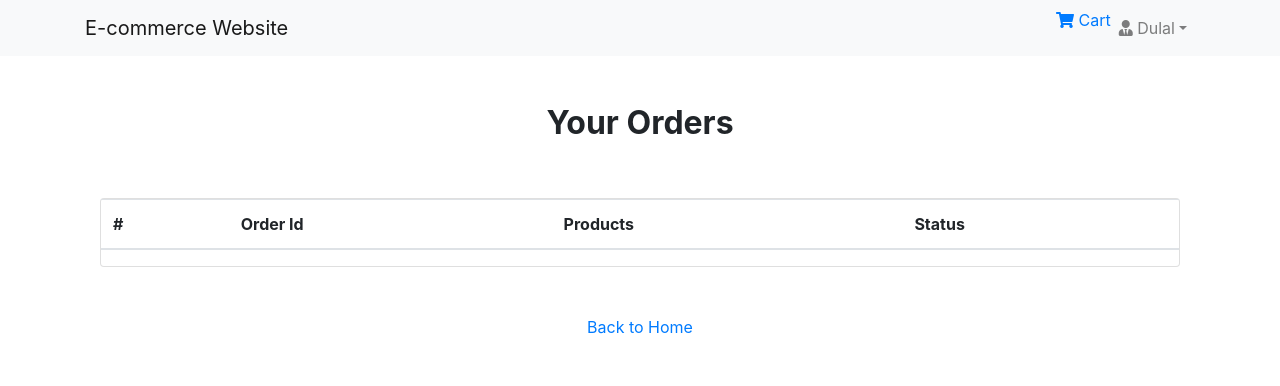
After one commit to bellicose77/Shopnirr_Ecommerce, a Django app: a page that uses Ecommerce/templates/navbar.html in a window 1280 px wide. The commit adds this page. Shown: the top 386 px of the page. Run offline with Django 3.2, Linux system fonts and the light colour scheme; a user stored in the database is signed in; data comes from the database, SQL or seed files in the repository; lists and menus that the app fills with data are empty; some libraries are stand-ins or nearby versions.

Commit message:
order page

```diff
--- a/Ecommerce/App_Payment/urls.py
+++ b/Ecommerce/App_Payment/urls.py
@@ -8,5 +8,5 @@ urlpatterns = [
     path('pay/', views.payment, name="payment"),
     path('status/', views.complete, name="complete"),
     path('purchase/<val_id>/<tran_id>/', views.purchase, name="purchase"),
-    #path('orders/', views.order_view, name="orders"),
+    path('orders/', views.order_view, name="orders"),
 ]
--- a/Ecommerce/App_Payment/views.py
+++ b/Ecommerce/App_Payment/views.py
@@ -104,3 +104,14 @@ def purchase(request, val_id, tran_id):
         item.purchased = True
         item.save()
     return HttpResponseRedirect(reverse("App_Shop:home"))
+
+
+@login_required
+def order_view(request):
+    try:
+        orders = Order.objects.filter(user=request.user, ordered=True)
+        context = {"orders": orders}
+    except:
+        messages.warning(request, "You do no have an active order")
+        return redired("App_Shop:home")
+    return render(request, "App_Payment/order.html", context)
--- /dev/null
+++ b/Ecommerce/templates/App_Payment/order.html
@@ -0,0 +1,39 @@
+{% extends 'base.html' %}
+{% block body_block %}
+<div class="container mt-5">
+  <h2 class="text-center"><strong>Your Orders</strong></h2>
+  <div class="row">
+    <div class="col-md-12">
+      <div class="card mt-5" style="height:auto">
+        <div class="table-responsive">
+          <table class="table">
+            <thead>
+              <tr>
+                <th scope="col">#</th>
+                <th scope="col">Order Id</th>
+                <th scope="col">Products</th>
+                <th scope="col">Status</th>
+              </tr>
+            </thead>
+            <tbody>
+              {% for order in orders %}
+              <tr>
+                <th scope="row">{{ forloop.counter }}</th>
+                <td><a href="#">{{ order.orderId }}</a></td>
+                <td>
+                  {% for item in order.orderitems.all %} {{item}} <br> {% endfor %}
+                </td>
+                <td><span class="badge badge-primary">Processing Your ORder</span></td>
+              </tr>
+              {% endfor %}
+            </tbody>
+          </table>
+        </div>
+      </div>
+    </div>
+    <div class="col-md-12 my-5 text-center">
+      <a href="{% url 'App_Shop:home' %}">Back to Home</a>
+    </div>
+  </div>
+</div>
+{% endblock %}
--- a/Ecommerce/templates/navbar.html
+++ b/Ecommerce/templates/navbar.html
@@ -24,7 +24,7 @@
           </i> {{request.user.profile.username}}</a>
           <div class="dropdown-menu" aria-labelledby="nabbarDropdown">
             <a class="dropdown-item" href="{% url 'App_Login:profile' %}">Profile</a>
-              <a class="dropdown-item" href="#">Orders</a>
+              <a class="dropdown-item" href="{% url 'App_Payment:orders' %}">Orders</a>
 
             <div class="dropdown-divider"></div>
             <a class="dropdown-item" href="{% url 'App_Login:logout' %}">Logout</a>
```
